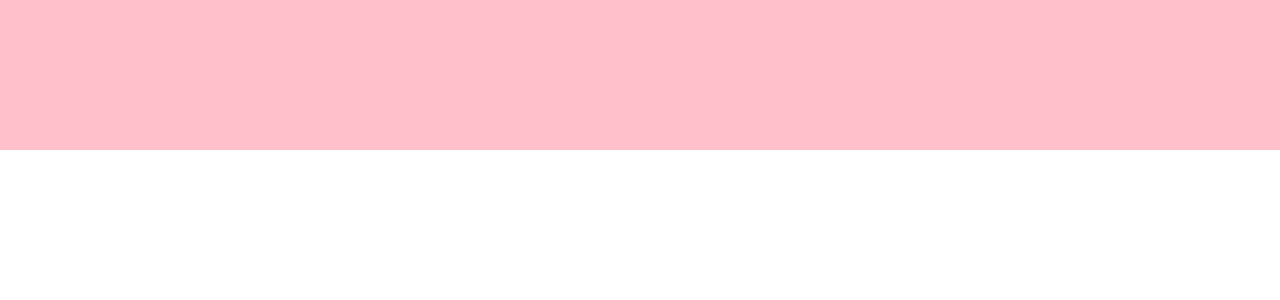
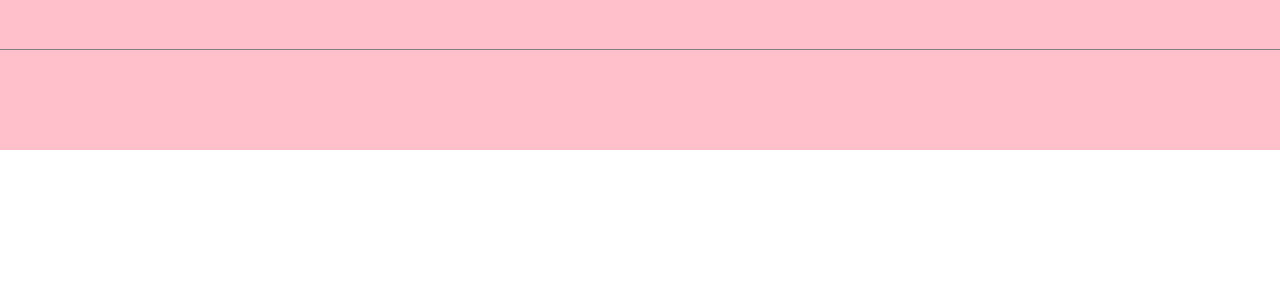
Before and after one commit to Diana-nyamai/CharityFundWebsite, a React (Create React App) app: page / in a window 1280 px wide. Shown: the top 300 px of the page. Built offline with nearby package versions, Linux system fonts and the light colour scheme.

Commit message:
app.css changes

```diff
--- a/src/App.css
+++ b/src/App.css
@@ -12,3 +12,7 @@ body{
     height: 150px;
     background-color: pink;
 }
+.header-upper{
+    height: 50px;
+    border-bottom: 1px solid gray;
+}
```
